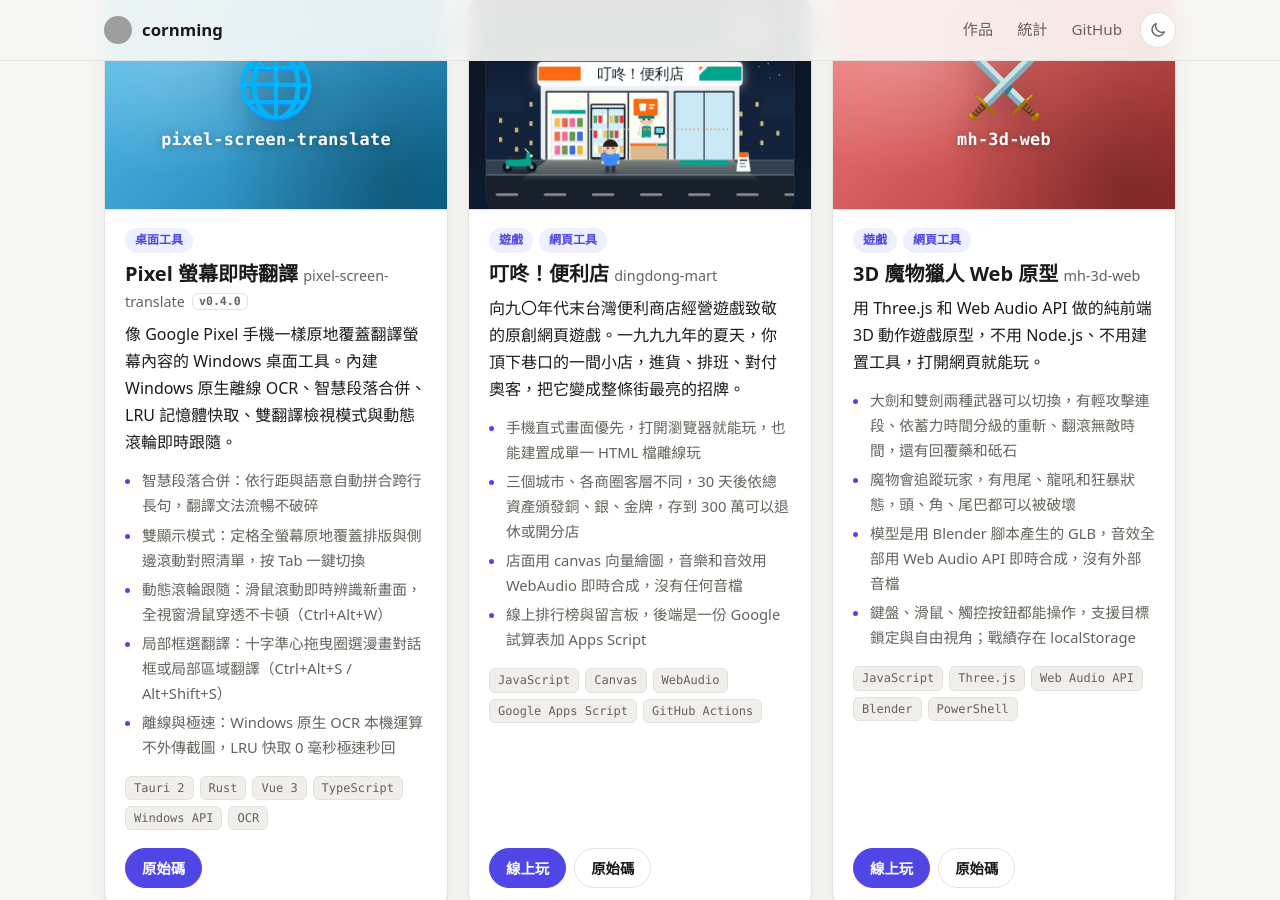
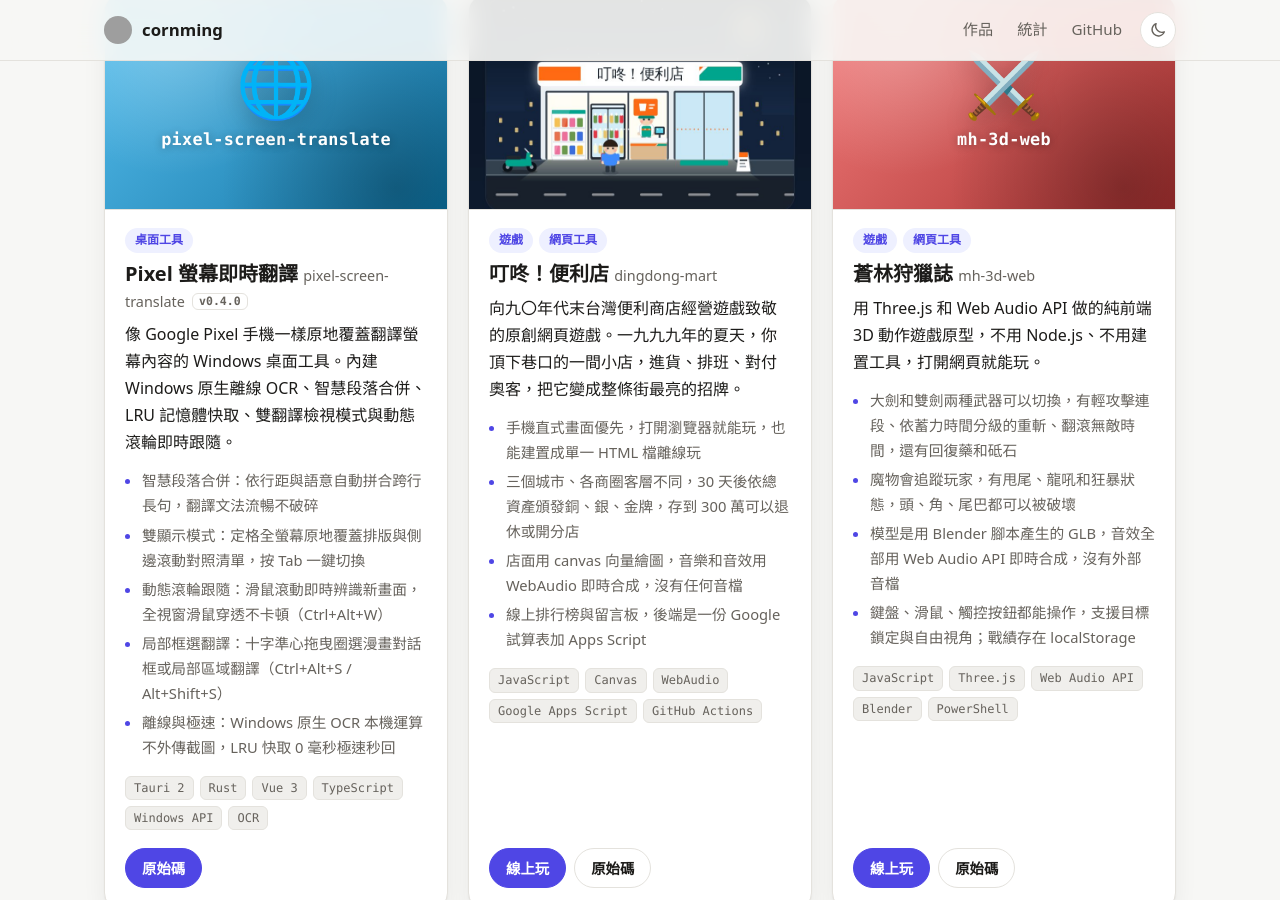
Before and after one commit to cornming/cornming.github.io, a Jekyll site: the page built from index.html, in a window 1280 px wide and 900 px high, scrolled down 553 px. Built offline with Jekyll 4.4.1, drawn with Linux system fonts in a browser that asks for light colours; grey boxes are pictures that could not be loaded.

Commit message:
fix(projects): 作品卡片改用「蒼林狩獵誌」，走走冒險補上下載 APK
- mh-3d-web 的遊戲已改名為「蒼林狩獵誌」（README 與頁面標題），卡片名稱
  還是舊的「3D 魔物獵人 Web 原型」，改成一致；順手把「回覆藥」修正為
  遊戲裡使用的「回復藥」。
- 走走冒險已經有 GitHub Releases（v0.1.0 附 APK），卡片原本只有原始碼
  連結，補上「下載 APK」並放在第一個（主要按鈕），和其他 Android 作品一致。

Co-Authored-By: Claude Fable 5.2 <noreply@anthropic.com>
Claude-Session: https://claude.ai/code/session_01EZsKqsCxnvcEvoi97rRWad

```diff
--- a/_data/projects.yml
+++ b/_data/projects.yml
@@ -51,12 +51,12 @@
     - label: 原始碼
       url: https://github.com/cornming/dingdong-mart
 
-- name: 3D 魔物獵人 Web 原型
+- name: 蒼林狩獵誌
   en: mh-3d-web
   categories: [game, web]
   summary: 用 Three.js 和 Web Audio API 做的純前端 3D 動作遊戲原型，不用 Node.js、不用建置工具，打開網頁就能玩。
   highlights:
-    - 大劍和雙劍兩種武器可以切換，有輕攻擊連段、依蓄力時間分級的重斬、翻滾無敵時間，還有回覆藥和砥石
+    - 大劍和雙劍兩種武器可以切換，有輕攻擊連段、依蓄力時間分級的重斬、翻滾無敵時間，還有回復藥和砥石
     - 魔物會追蹤玩家，有甩尾、龍吼和狂暴狀態，頭、角、尾巴都可以被破壞
     - 模型是用 Blender 腳本產生的 GLB，音效全部用 Web Audio API 即時合成，沒有外部音檔
     - 鍵盤、滑鼠、觸控按鈕都能操作，支援目標鎖定與自由視角；戰績存在 localStorage
@@ -138,6 +138,8 @@
   icon: "🗺️"
   accent: "#f97316"
   links:
+    - label: 下載 APK
+      url: https://github.com/cornming/WalkAdventure/releases
     - label: 原始碼
       url: https://github.com/cornming/WalkAdventure
 
```
